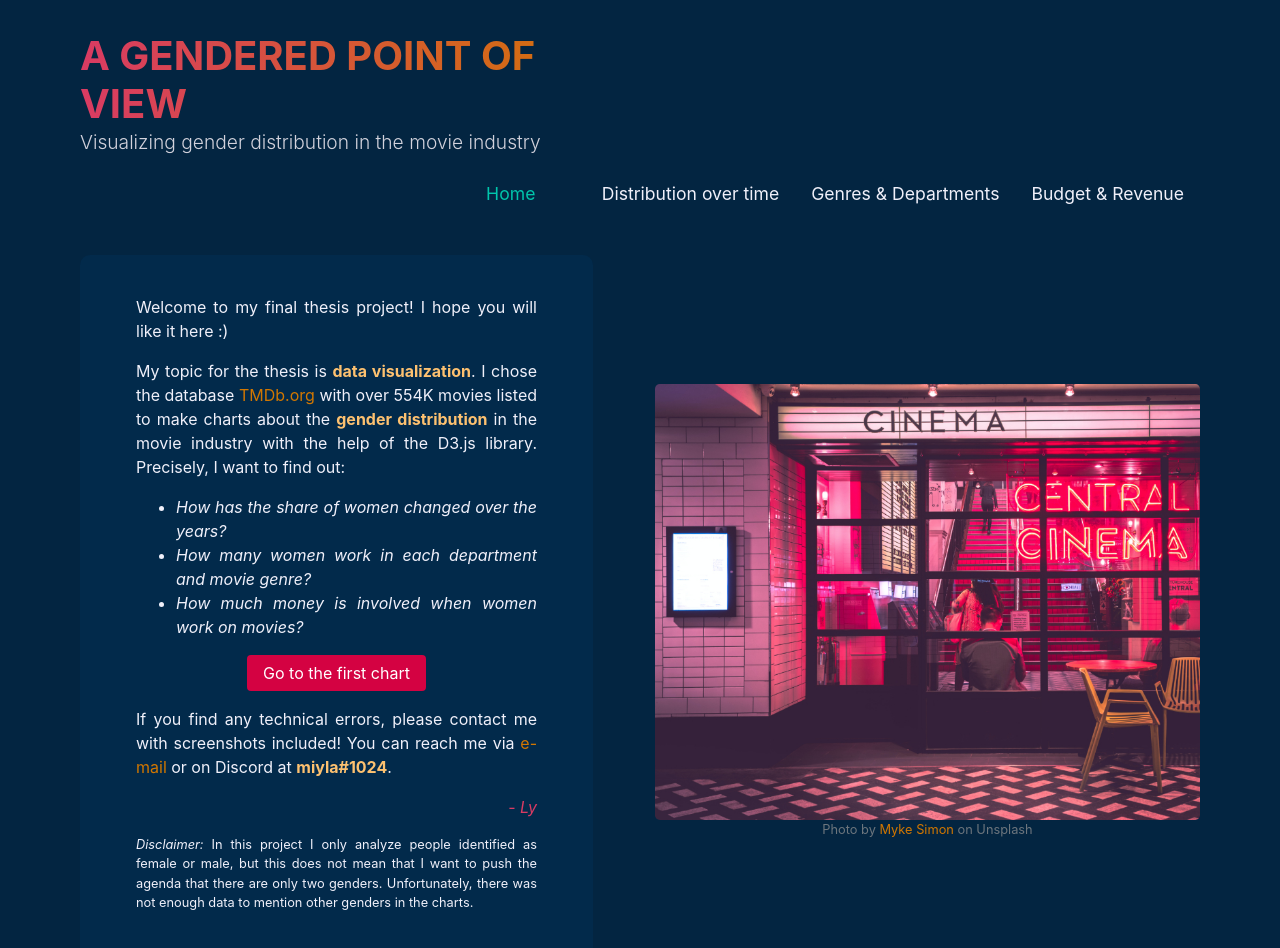
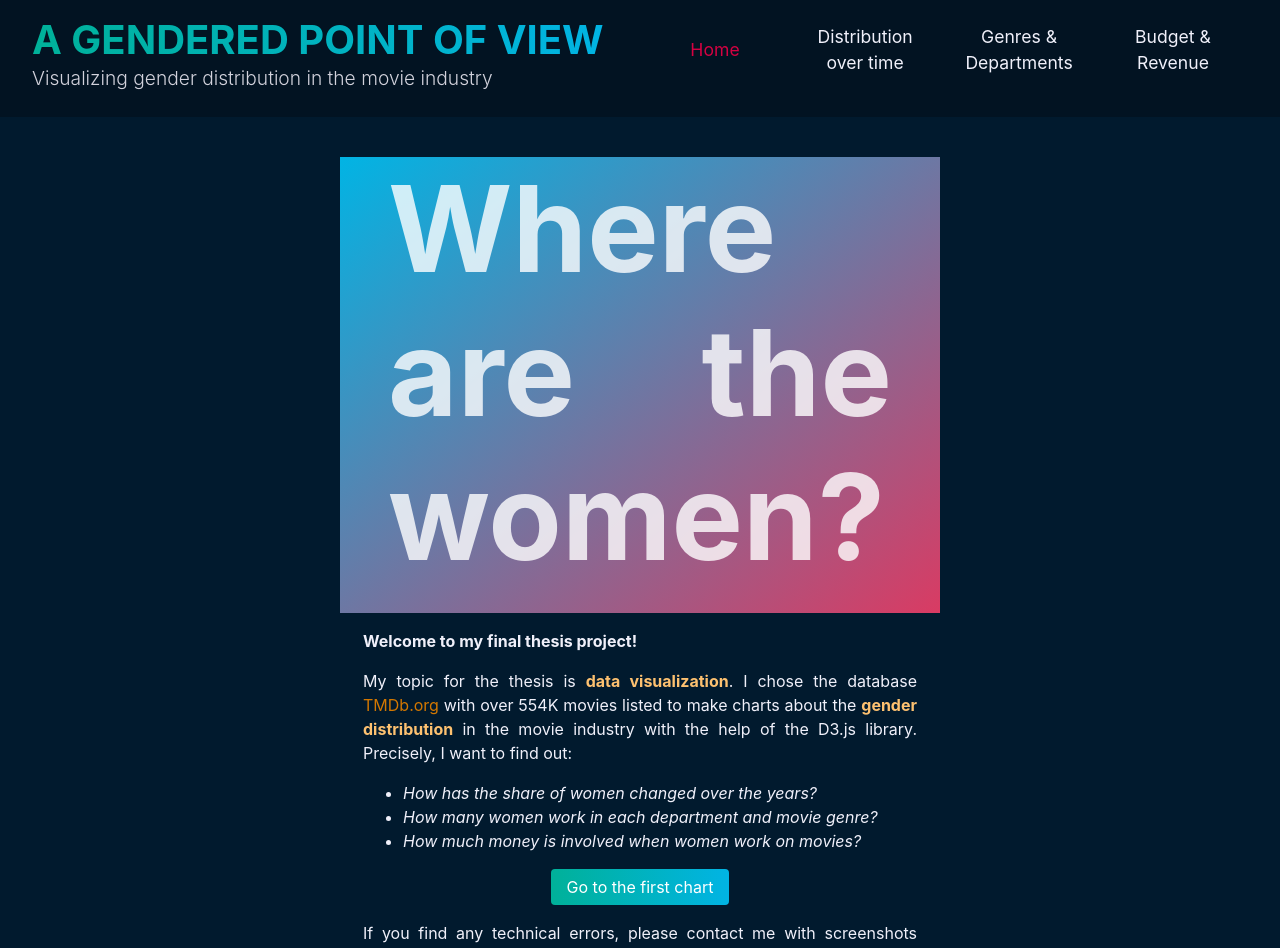
Before and after one commit to lyrated/agpov_frontend, a React (Create React App) app: page / in a window 1280 px wide. Shown: the top 948 px of the page. Built offline with nearby package versions, Linux system fonts and the light colour scheme.

Commit message:
styling changes

```diff
--- a/src/App.css
+++ b/src/App.css
@@ -3,20 +3,21 @@
   --pink-light: #D93B63;
   --orange: #D27701;
   --orange-light: #FDC170;
-  --green: #01C6AC;
+  --green: #00B199;
   --green-light: #90CEA1;
   --blue: #0177D2;
   --blue-light: #01B4E4;
 
   --white: #F0F0FA;
   --muted: #D2D2DC;
-  --background: #032541;
-  --background--light: #022A4B;
+  --background: #021322;
+  --background--light: #011a2e;
 }
 
 body {
-  background-color: var(--background);
+  background-color: var(--background--light);
   color: var(--white);
+  overflow-x: hidden;
 }
 
 a {
@@ -28,14 +29,9 @@ a:hover, a:focus, a:active {
   text-decoration: none;
 }
 
-.App {
-  padding: 2rem 5rem;
-}
-
-@media (max-width: 768px) {
-  .App {
-    padding: 1.5rem;
-  }
+header {
+  background-color: var(--background);
+  padding: 1rem 2rem 0.5rem;
 }
 
 header h1 {
@@ -44,7 +40,7 @@ header h1 {
   font-weight: bold;
   margin-bottom: 0;
   color: transparent;
-  background: linear-gradient(to right, var(--pink-light) 0%, var(--orange) 100%);
+  background: linear-gradient(to right, var(--green) 0%, var(--blue-light) 100%);
   background-clip: text;
   -webkit-background-clip: text;
   -moz-background-clip: text;
@@ -69,28 +65,35 @@ header .navbar .navbar-nav .nav-item a.nav-link {
 }
 
 header .navbar .navbar-nav .nav-item a.nav-link.active {
-  color: var(--green);
+  color: var(--pink);
   pointer-events: none;
   outline: none;
 }
 
 header .navbar .navbar-nav .nav-item a.nav-link:hover {
-  color: var(--green-light);
+  color: var(--pink-light);
+}
+
+main {
+  margin: auto !important;
+  max-width: 1600px;
+  padding: 1rem 6rem;
 }
 
 footer {
-  padding-top: 3rem;
+  padding: 3rem 2rem 1rem;
 }
 
 footer p {
   color: var(--muted);
-  text-align: right;
+  font-size: small;
+  text-align: center;
 }
 
 h2 {
   font-weight: 600;
   font-size: 1.5rem;
-  color: var(--green);
+  color: var(--blue);
 }
 
 h3 {
@@ -100,20 +103,18 @@ h3 {
 }
 
 section {
-  background-color: var(--background--light);
-  border-radius: 10px;
-  padding: 1.5rem;
+  padding: 0 1rem !important;
   margin: 1.5rem 0;
 }
 
 .btn.btn-primary {
-  background-color: var(--pink);
+  background: linear-gradient(to right, var(--green) 0%, var(--blue-light) 100%);
   border: none;
   transition: 0.5s;
 }
 
 .btn.btn-primary:hover, .btn.btn-primary:focus, .btn.btn-primary:active {
-  background-color: var(--pink-light);
+  background: linear-gradient(to right, var(--green) 0%, var(--green) 100%);
 }
 
 .btn.btn-info {
@@ -190,7 +191,36 @@ button.timespan.active {
 
 #home {
   padding: 2.5rem 3.5rem;
-  margin-top: 1.5rem;
-  margin-right: 2rem;
   text-align: justify;
 }
+
+#home .title {
+  background: linear-gradient(to bottom right, var(--blue-light) 0%, var(--pink-light) 100%);
+  max-width: 600px;
+}
+
+#home h2 {
+  font-size: 7.5rem;
+  font-weight: bold;
+  padding: 0 3rem 1rem;
+  color: rgba(255, 255, 255, 0.8);
+}
+
+#home .welcome {
+  max-width: 650px;
+  padding: 1rem 3rem;
+}
+
+@media (max-width: 768px) {
+  #home .title {
+    max-width: 100%;
+  }
+
+  #home h2 {
+    font-size: 3rem;
+  }
+
+  main {
+    padding: 1rem !important;
+  }
+}
--- a/src/components/Home.js
+++ b/src/components/Home.js
@@ -1,14 +1,15 @@
 import React from 'react';
 import { NavLink } from 'react-router-dom';
-import img from './img_home01.jpg'
 
 function Home() {
   return (
-    <div className="row py-3">
-      <div className="col-12 col-xl-6">
-        <section id="home">
-          <p>
-            Welcome to my final thesis project! I hope you will like it here :)
+    <main id="home" className="row justify-content-center">
+      <div className="title">
+        <h2>Where are the women?</h2>
+      </div>
+      <div className="welcome">
+        <p className="font-weight-bold">
+          Welcome to my final thesis project!
         </p>
         <p>
           My topic for the thesis is <strong>data visualization</strong>. I chose the database <a href="https://tmdb.org/" target="_blank" rel="noopener noreferrer">TMDb.org</a> with over 554K movies listed to make charts about the <strong>gender distribution</strong> in the movie industry with the help of the D3.js library. Precisely, I want to find out:
@@ -30,13 +31,8 @@ function Home() {
         <p className="small pb-0">
           <em>Disclaimer:</em> In this project I only analyze people identified as female or male, but this does not mean that I want to push the agenda that there are only two genders. Unfortunately, there was not enough data to mention other genders in the charts.
         </p>
-        </section>
       </div>
-      <div className="col-12 col-xl-6 text-center my-auto">
-        <img src={img} alt="Photograph of a cinema with pink neon lights" className="img-fluid rounded-lg" />
-        <p className="small text-muted mb-0">Photo by <a href="https://unsplash.com/@myke_simon" target="_blank" rel="noopener noreferrer">Myke Simon</a> on Unsplash</p>
-      </div>
-    </div>
+    </main>
   );
 }
 
--- a/src/components/charts/ChartsLayout.js
+++ b/src/components/charts/ChartsLayout.js
@@ -35,7 +35,7 @@ function ChartsLayout() {
   });
 
   return (
-    <div className="row">
+    <main className="row">
       <div className="col">
         <section id="sidebar">
           <h2>Filters</h2>
@@ -62,7 +62,7 @@ function ChartsLayout() {
           </Router>
         </section>
       </div>
-    </div>
+    </main>
   );
 }
 
--- a/src/components/common/Footer.js
+++ b/src/components/common/Footer.js
@@ -4,7 +4,7 @@ function Footer() {
   return (
     <footer>
       <p>
-        Copyright &#169; 2021 M. L. Nguyen. <em>This web app is part of my bachelor's thesis at HTW Berlin. The data was provided by <a href="https://tmdb.org/" target="_blank" rel="noopener noreferrer">TMDb.org</a> (data retrieved on April 12th, 2021).</em>
+        Copyright &#169; 2021 M. L. Nguyen. <em>This web app is part of my bachelor thesis at HTW Berlin. The data was provided by <a href="https://tmdb.org/" target="_blank" rel="noopener noreferrer">TMDb.org</a> (data retrieved on April 12th, 2021).</em>
       </p>
     </footer>
   );
--- a/src/components/common/Header.js
+++ b/src/components/common/Header.js
@@ -4,7 +4,7 @@ import { NavLink } from 'react-router-dom';
 function Header() {
   return (
     <header className="row m-0">
-      <div className="col-12 col-lg-6 p-0">
+      <div className="col-12 col-xl-6 p-0">
         <a href="/"><h1>A gendered point of view</h1></a>
         <p className="subtitle">Visualizing gender distribution in the movie industry</p>
       </div>
@@ -12,7 +12,7 @@ function Header() {
       {/* Navigation */}
       <div className="col p-0">
         <nav className="navbar navbar-expand-md px-0">
-          <ul className="navbar-nav ml-0 ml-md-auto">
+          <ul className="navbar-nav mx-auto ml-md-auto">
             <li className="nav-item">
               <NavLink exact to="/" activeClassName="active" className="nav-link">Home</NavLink>
             </li>
```
Lines whose indentation alone changed are shown as unchanged.
